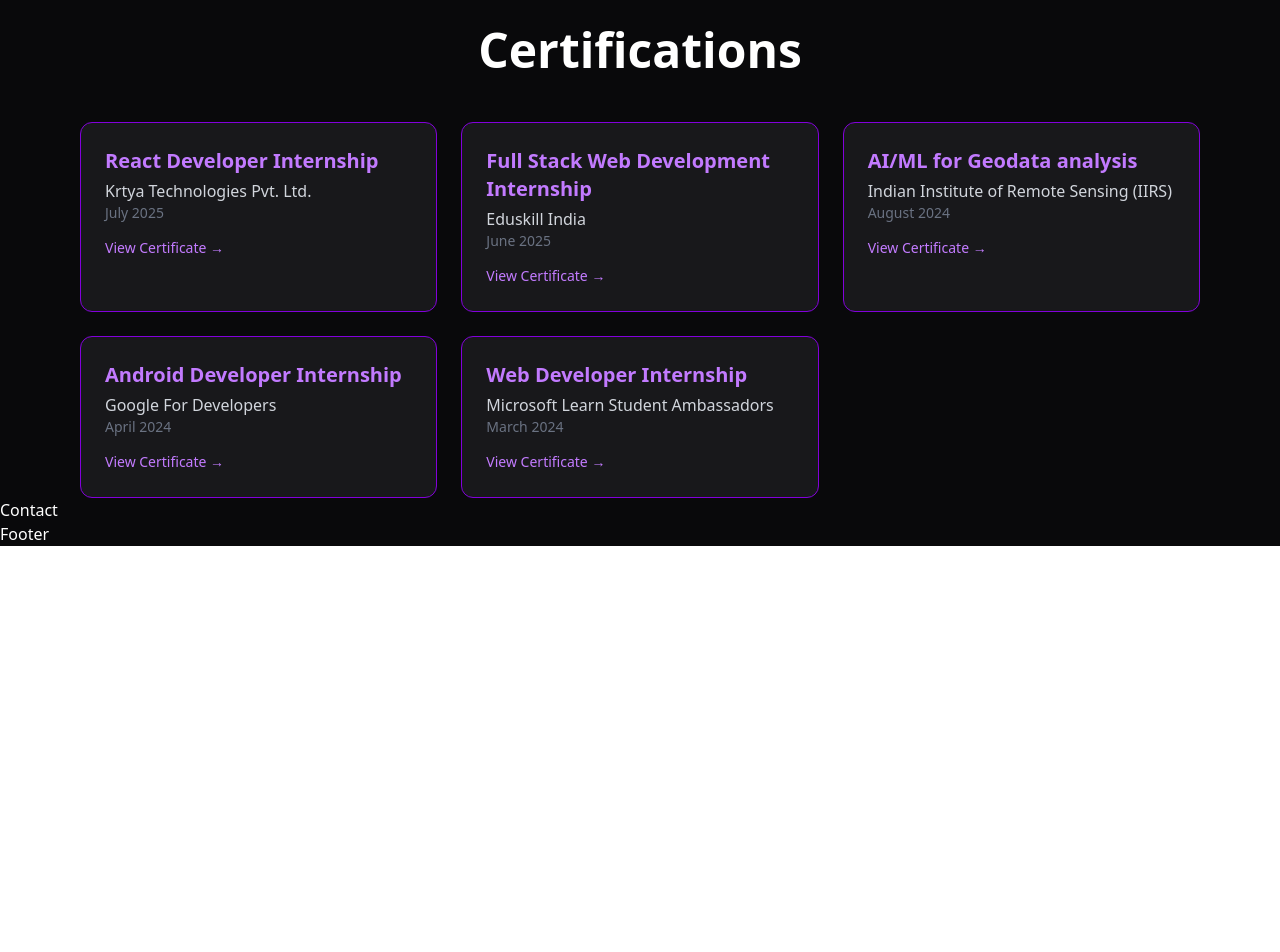
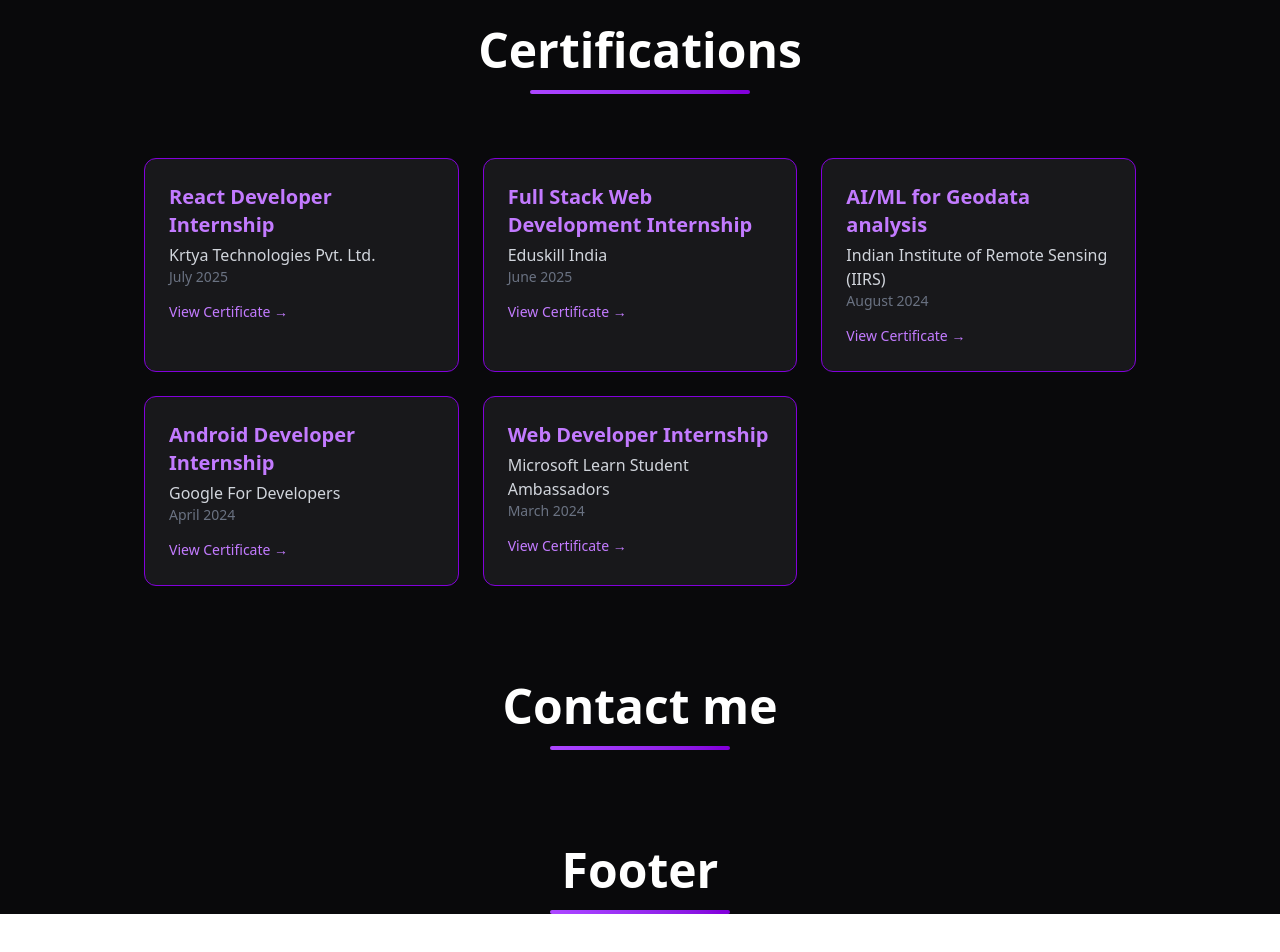
Before and after one commit to CoreTech7704/Portfoliosite, a React (Vite) app: page / in a window 1280 px wide. Shown: the part 4482-5434 px from the top of the page. Before the commit the page ends 5028 px from the top, so only its background shows below. Built offline with nearby package versions, Linux system fonts and the light colour scheme.

Commit message:
Certification Section complete need little tweek

```diff
--- a/src/components/Certifications.jsx
+++ b/src/components/Certifications.jsx
@@ -41,10 +41,11 @@
 
 const Certifications = () => {
   return (
-    <section className="px-4 md:px-20 mt-24" id="certifications">
-      <h2 className="text-4xl md:text-5xl font-bold text-center text-white mb-12">
-        Certifications
-      </h2>
+    <section className="max-w-6xl mx-auto px-4 md:px-20 mt-24" id="certifications">
+      <div className="text-center mb-16">
+        <h2 className="text-5xl font-bold mb-4">Certifications</h2>
+        <div className="h-1 w-55 bg-gradient-to-r from-purple-500 to-purple-700 rounded-full mt-2 mx-auto" />
+      </div>
       <div className="grid gap-6 md:grid-cols-2 lg:grid-cols-3">
         {certifications.map((cert) => (
           <div
--- a/src/components/Contact.jsx
+++ b/src/components/Contact.jsx
@@ -1,7 +1,10 @@
 const Contact = () => {
   return (
-    <section>
-        Contact
+    <section className="max-w-6xl mx-auto px-4 md:px-20 mt-24" id="contact">
+        <div className="text-center mb-16">
+        <h2 className="text-5xl font-bold mb-4">Contact me</h2>
+        <div className="h-1 w-45 bg-gradient-to-r from-purple-500 to-purple-700 rounded-full mt-2 mx-auto" />
+      </div>
     </section>
   );
 };
--- a/src/components/Footer.jsx
+++ b/src/components/Footer.jsx
@@ -1,7 +1,10 @@
 const Footer = () => {
   return (
-    <section>
-        Footer
+    <section className="max-w-6xl mx-auto px-4 md:px-20 mt-24" id="certifications">
+        <div className="text-center mb-16">
+        <h2 className="text-5xl font-bold mb-4">Footer</h2>
+        <div className="h-1 w-45 bg-gradient-to-r from-purple-500 to-purple-700 rounded-full mt-2 mx-auto" />
+      </div>
     </section>
   );
 };
```
